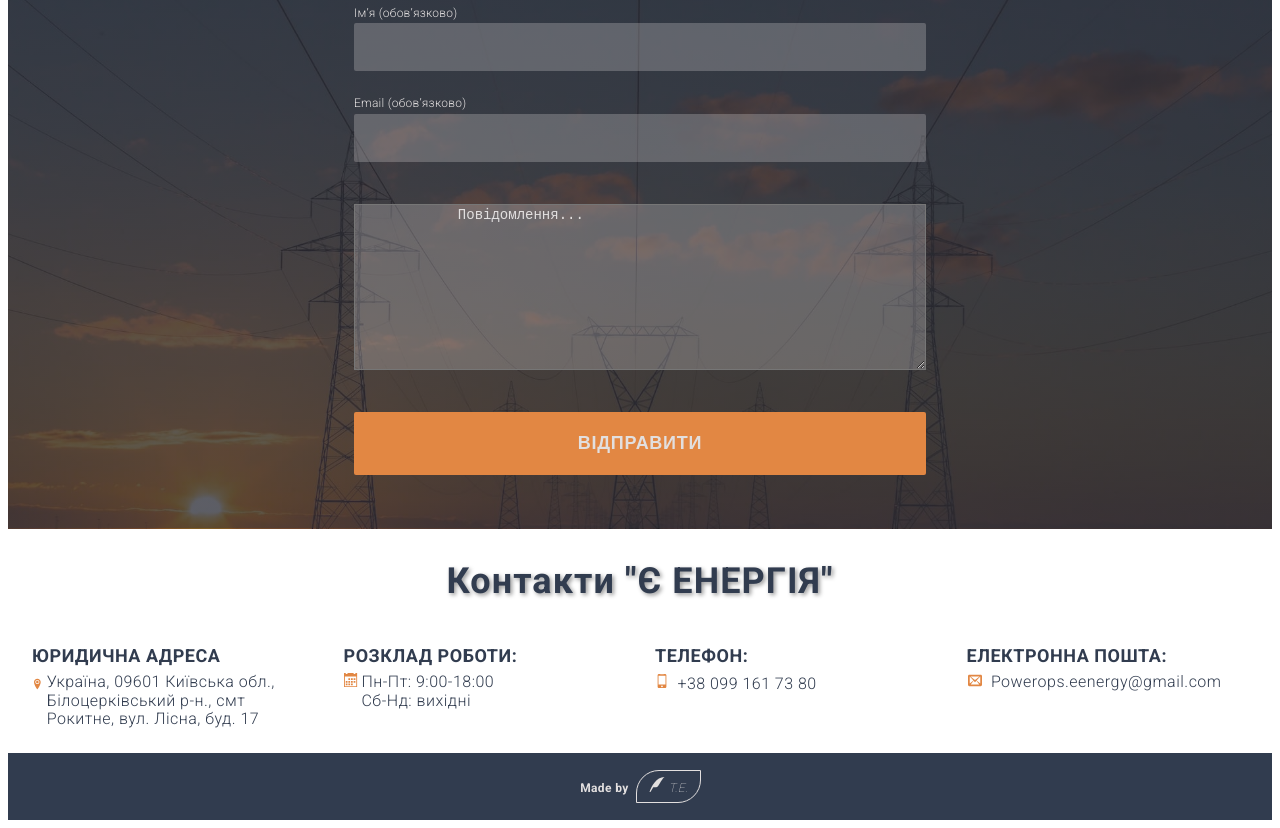
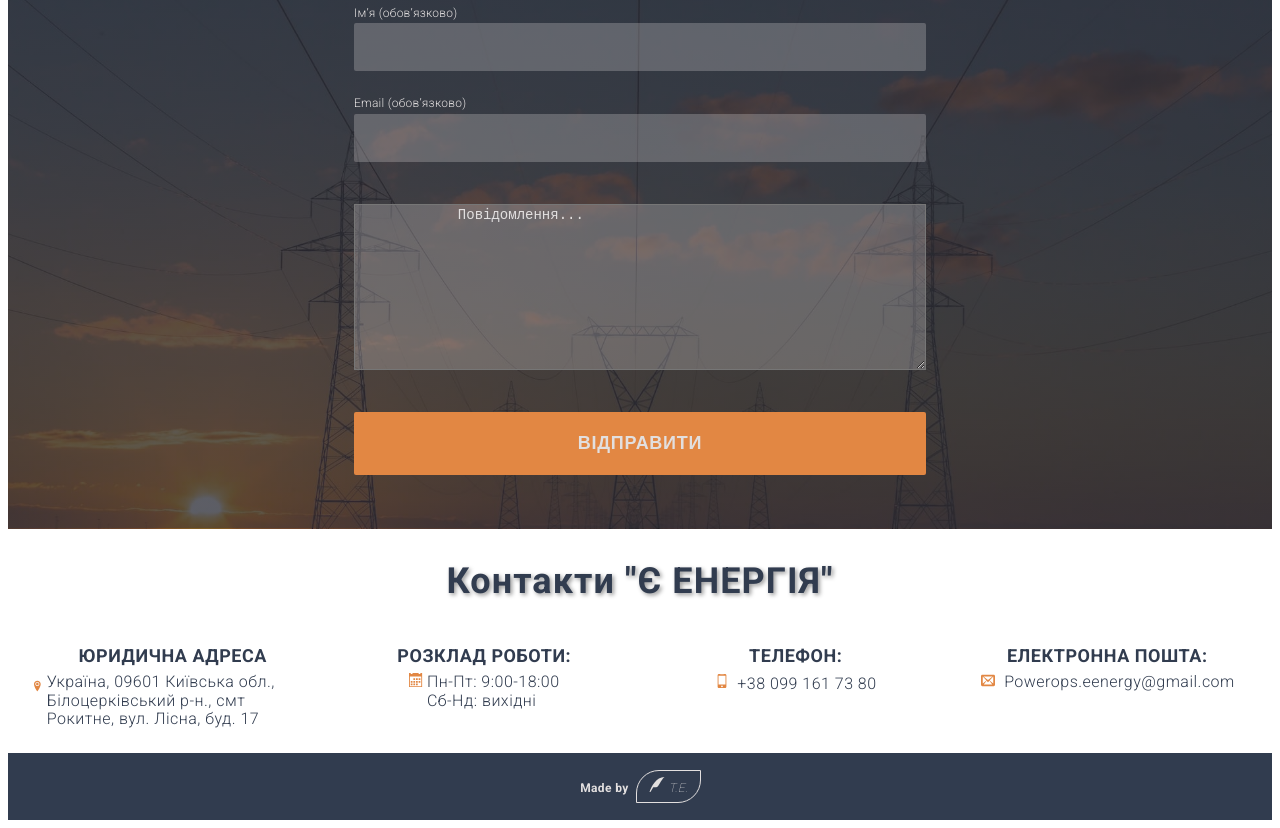
Before and after one commit to TanyaEdyna/e-energie, a plain HTML site: page index.html in a window 1280 px wide. Shown: the part 1702-2530 px from the top of the page. Drawn offline with Linux system fonts and the light colour scheme.

Commit message:
background

```diff
--- a/index.html
+++ b/index.html
@@ -272,7 +272,7 @@
           <li class="footer_item">
             <p class="address_subtitle">Юридична адреса</p>
             <div class="address_wrap">
-              <svg class="footer_icon" width="26" height="22">
+              <svg class="footer_icon" width="26" height="26">
                 <use href="./images/icons.svg#icon-location2"></use>
               </svg>
               <span class="address_description">
--- a/sass/components/_footer.scss
+++ b/sass/components/_footer.scss
@@ -26,7 +26,7 @@ text-shadow: 2px 2px 4px rgba(0, 0, 0, .4);
     @media screen and (min-width: 1200px) {
         display: flex;
         flex-direction: column;
-        align-items: baseline;
+        align-items: center;
         width: calc((100% - 90px) / 4);
     }
 }
@@ -53,7 +53,7 @@ text-shadow: 2px 2px 4px rgba(0, 0, 0, .4);
 }
 .address_wrap {
     display: flex;
-    align-items: start ;
+    align-items: start;
 }
 .t_label_block {
     display: flex;
--- a/sass/components/_header.scss
+++ b/sass/components/_header.scss
@@ -4,7 +4,7 @@
         background: linear-gradient(to bottom, rgba(155, 164, 209, 0.33), rgba(52, 60, 134, 255));
             background-image: linear-gradient(rgba(47, 48, 58, 0.775),
                     rgba(47, 48, 58, 0.779)),
-                url(../../images/bg-hero.jpeg);
+                url("../images/bg-hero.jpeg");
             background-repeat: no-repeat;
             background-position: center;
             background-size: cover;
```
Also changed, not shown: css/main.css, css/main.min.css, 2 other files.
